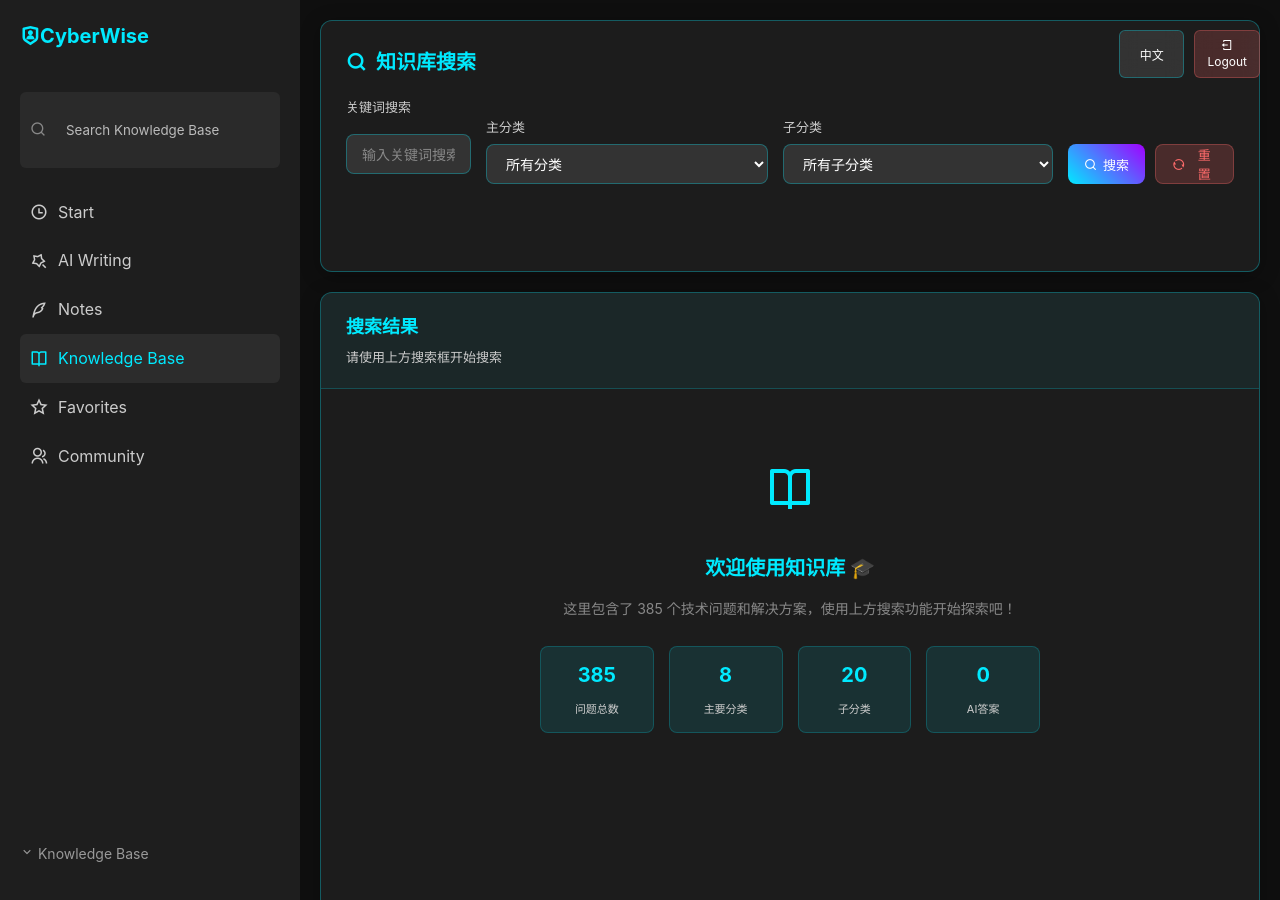
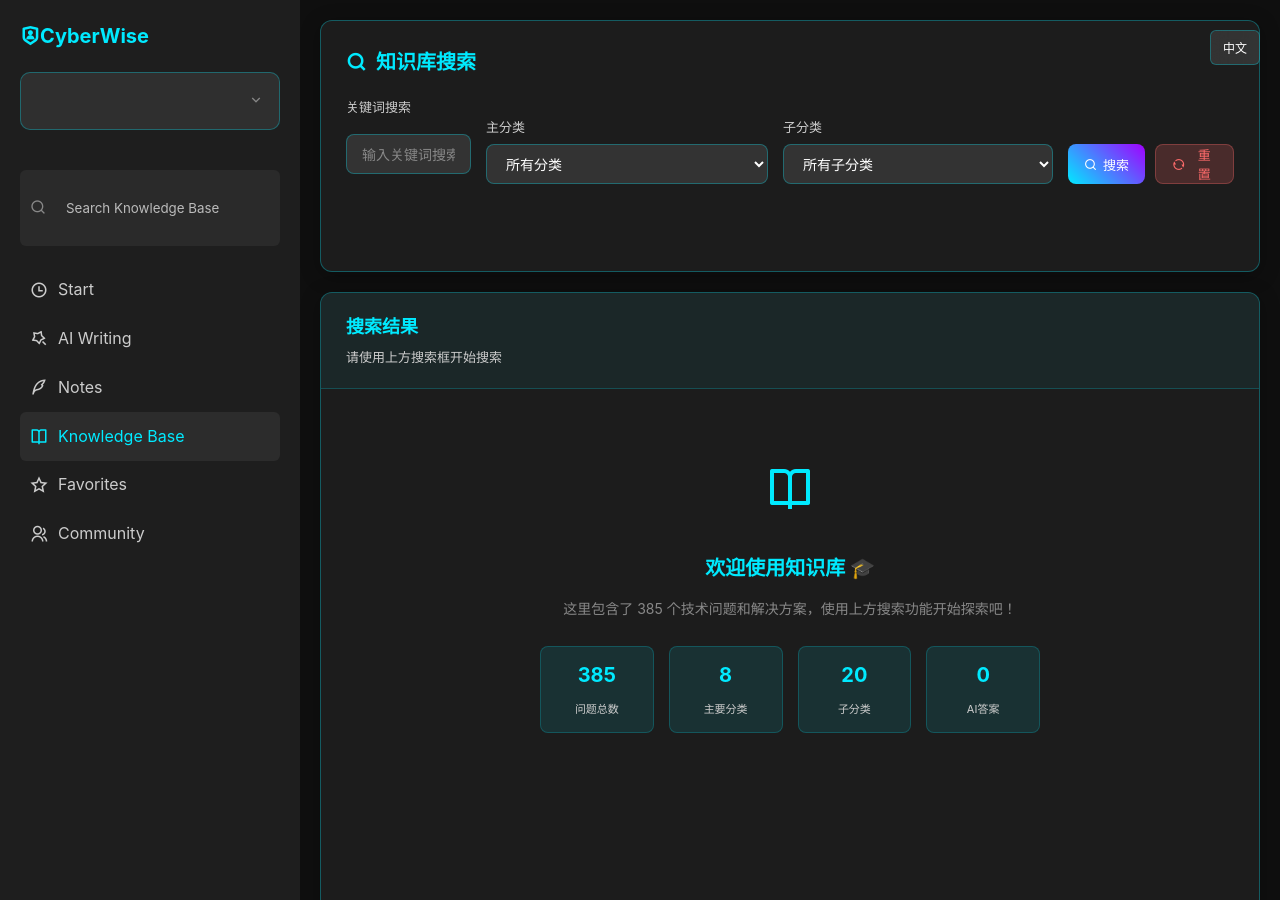
Before and after one commit to YungSongWang/Cyberwise, a Python web app: template templates/knowledge_base.html in a window 1280 px wide. Run offline with Jinja, Linux system fonts and the light colour scheme; the template is opened without the code that fills it, so the values that code supplies are empty; some libraries are stand-ins or nearby versions.

Commit message:
✨ 用户体验优化：添加用户下拉菜单，移除右上角logout按钮

```diff
--- a/static/css/style.css
+++ b/static/css/style.css
@@ -1004,3 +1004,120 @@ body[data-page="knowledge"] #knowledge-search-container::-webkit-scrollbar {
     width: 100%;
   }
 }
+
+/* 用户下拉菜单样式 */
+.user-info-dropdown {
+  position: relative;
+  margin-bottom: 20px;
+}
+
+.user-info {
+  background: rgba(255, 255, 255, 0.05);
+  border: 1px solid rgba(0, 234, 255, 0.2);
+  border-radius: 8px;
+  padding: 12px 15px;
+  color: white;
+  cursor: pointer;
+  transition: all 0.3s ease;
+  display: flex;
+  align-items: center;
+  justify-content: space-between;
+  font-size: 14px;
+  font-weight: 500;
+}
+
+.user-info:hover {
+  background: rgba(255, 255, 255, 0.08);
+  border-color: rgba(0, 234, 255, 0.4);
+  transform: translateY(-1px);
+}
+
+.dropdown-arrow {
+  transition: transform 0.3s ease;
+  font-size: 16px;
+  color: #888;
+}
+
+.user-info-dropdown.open .dropdown-arrow {
+  transform: rotate(180deg);
+}
+
+.user-dropdown-menu {
+  position: absolute;
+  top: 100%;
+  left: 0;
+  right: 0;
+  background: rgba(30, 30, 30, 0.95);
+  border: 1px solid rgba(0, 234, 255, 0.3);
+  border-radius: 8px;
+  margin-top: 5px;
+  opacity: 0;
+  visibility: hidden;
+  transform: translateY(-10px);
+  transition: all 0.3s ease;
+  z-index: 1000;
+  box-shadow: 0 8px 25px rgba(0, 0, 0, 0.3);
+  backdrop-filter: blur(10px);
+}
+
+.user-info-dropdown:hover .user-dropdown-menu,
+.user-info-dropdown.open .user-dropdown-menu {
+  opacity: 1;
+  visibility: visible;
+  transform: translateY(0);
+}
+
+.dropdown-item {
+  padding: 12px 15px;
+  color: white;
+  cursor: pointer;
+  transition: all 0.3s ease;
+  display: flex;
+  align-items: center;
+  gap: 10px;
+  font-size: 14px;
+  border-radius: 6px;
+  margin: 5px;
+}
+
+.dropdown-item:hover {
+  background: rgba(255, 107, 107, 0.2);
+  color: #ff6b6b;
+  transform: translateX(5px);
+}
+
+.dropdown-item i {
+  font-size: 16px;
+  color: #ff6b6b;
+}
+
+/* Knowledge Base页面的用户信息特殊样式 */
+.kb-container .user-info {
+  background: rgba(255, 255, 255, 0.08);
+  border: 1px solid rgba(0, 234, 255, 0.3);
+  border-radius: 10px;
+  padding: 15px;
+  margin-bottom: 20px;
+}
+
+.kb-container .user-info div {
+  color: white;
+  font-weight: 500;
+}
+
+/* 响应式设计 */
+@media (max-width: 768px) {
+  .user-dropdown-menu {
+    position: fixed;
+    top: auto;
+    bottom: 20px;
+    left: 20px;
+    right: 20px;
+    width: auto;
+  }
+
+  .dropdown-item {
+    padding: 15px;
+    font-size: 16px;
+  }
+}
--- a/templates/knowledge_base.html
+++ b/templates/knowledge_base.html
@@ -5,7 +5,7 @@
     <meta name="viewport" content="width=device-width, initial-scale=1.0">
     <title>CyberWise - 知识库</title>
     <link href="https://cdn.jsdelivr.net/npm/remixicon@2.5.0/fonts/remixicon.css" rel="stylesheet">
-    <link rel="stylesheet" href="../static/css/style.css?v=2.2.0">
+    <link rel="stylesheet" href="../static/css/style.css?v=2.3.0">
     <script src="https://www.gstatic.com/firebasejs/9.22.0/firebase-app-compat.js"></script>
     <script src="https://www.gstatic.com/firebasejs/9.22.0/firebase-auth-compat.js"></script>
     <script src="https://www.gstatic.com/firebasejs/9.22.0/firebase-firestore-compat.js"></script>
@@ -374,9 +374,18 @@
                 <span>CyberWise</span>
             </div>
 
-            <div class="user-info">
-
-                <div id="user-email"></div>
+            <!-- 用户信息下拉菜单 -->
+            <div class="user-info-dropdown">
+                <div class="user-info" onclick="toggleUserDropdown()">
+                    <div id="user-email"></div>
+                    <i class="ri-arrow-down-s-line dropdown-arrow"></i>
+                </div>
+                <div class="user-dropdown-menu" id="userDropdownMenu">
+                    <div class="dropdown-item" onclick="logout()">
+                        <i class="ri-logout-box-line"></i>
+                        <span>Logout</span>
+                    </div>
+                </div>
             </div>
 
             <div class="search-box">
@@ -419,11 +428,6 @@
             <div class="menu-expand">
                 <i class="ri-arrow-down-s-line"></i>
                 <span>Knowledge Base</span>
-            </div>
-
-            <div class="logout" onclick="logout()">
-                <i class="ri-logout-box-line"></i>
-                <span>Log Out</span>
             </div>
         </div>
 
@@ -516,9 +520,6 @@
     <!-- 右上角工具栏 -->
     <div class="top-toolbar">
         <button id="language-btn" class="toolbar-btn" onclick="toggleLanguage()">中文</button>
-        <button class="toolbar-btn logout-btn" onclick="logout()">
-            <i class="ri-logout-box-line"></i> <span>Logout</span>
-        </button>
     </div>
 
     <!-- 脚本文件 -->
@@ -877,6 +878,24 @@
             console.log('知识库页面加载完成，开始初始化...');
             initKnowledgeBase();
         });
+
+        // 切换用户下拉菜单
+        function toggleUserDropdown() {
+            const dropdown = document.querySelector('.user-info-dropdown');
+            const menu = document.getElementById('userDropdownMenu');
+
+            if (dropdown && menu) {
+                dropdown.classList.toggle('open');
+
+                // 点击其他地方关闭下拉菜单
+                document.addEventListener('click', function closeDropdown(event) {
+                    if (!dropdown.contains(event.target)) {
+                        dropdown.classList.remove('open');
+                        document.removeEventListener('click', closeDropdown);
+                    }
+                });
+            }
+        }
     </script>
 </body>
 </html>
--- a/templates/login.html
+++ b/templates/login.html
@@ -4,7 +4,7 @@
   <meta charset="UTF-8" />
   <title>CyberWise Login</title>
   <link href="https://cdn.jsdelivr.net/npm/remixicon@2.5.0/fonts/remixicon.css" rel="stylesheet">
-  <link rel="stylesheet" href="../static/css/style.css?v=2.2.0">
+  <link rel="stylesheet" href="../static/css/style.css?v=2.3.0">
   <script src="https://www.gstatic.com/firebasejs/9.22.0/firebase-app-compat.js"></script>
   <script src="https://www.gstatic.com/firebasejs/9.22.0/firebase-auth-compat.js"></script>
   <script src="https://www.gstatic.com/firebasejs/9.22.0/firebase-firestore-compat.js"></script>
--- a/templates/register.html
+++ b/templates/register.html
@@ -4,7 +4,7 @@
   <meta charset="UTF-8" />
   <title>CyberWise Register</title>
   <link href="https://cdn.jsdelivr.net/npm/remixicon@2.5.0/fonts/remixicon.css" rel="stylesheet">
-  <link rel="stylesheet" href="../static/css/style.css?v=2.2.0">
+  <link rel="stylesheet" href="../static/css/style.css?v=2.3.0">
   <script src="https://www.gstatic.com/firebasejs/9.22.0/firebase-app-compat.js"></script>
   <script src="https://www.gstatic.com/firebasejs/9.22.0/firebase-auth-compat.js"></script>
   <script src="https://www.gstatic.com/firebasejs/9.22.0/firebase-firestore-compat.js"></script>
```
Also changed, not shown: static/js/dashboard.js (+18 -0 lines), templates/dashboard.html (+16 -6 lines).
